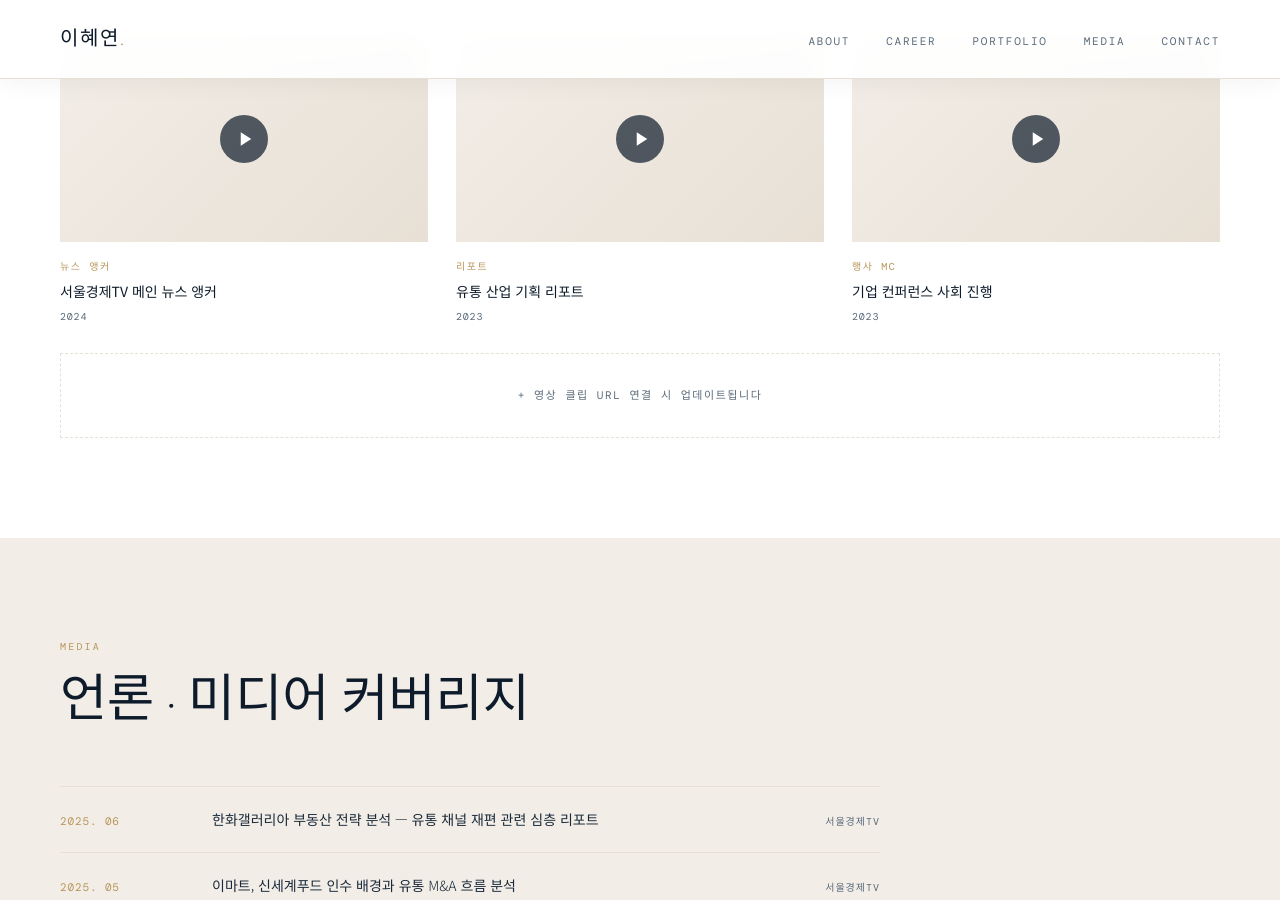
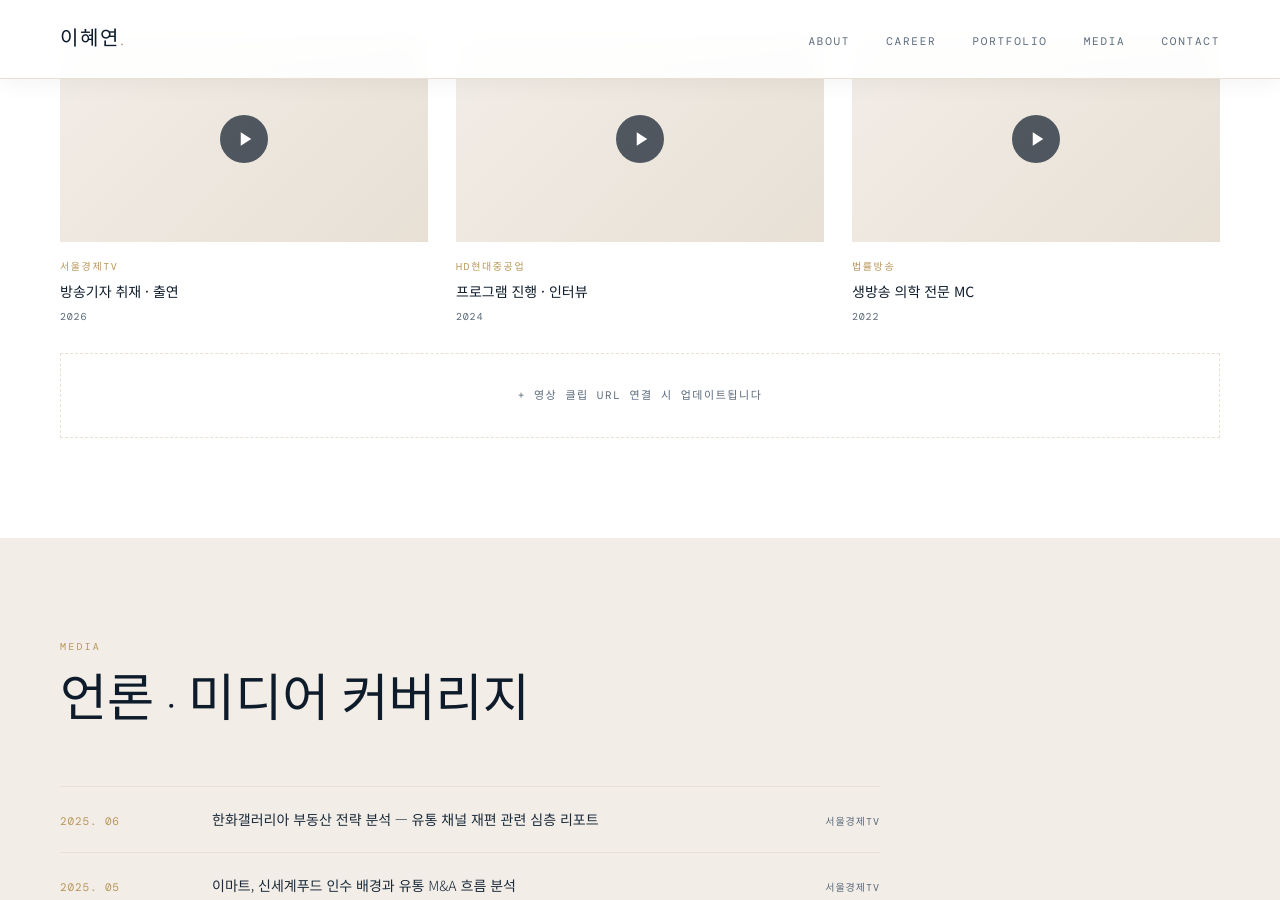
Before and after one commit to annhylee/annhylee.github.io, a Jekyll site: the page built from index.md, in a window 1280 px wide and 900 px high, scrolled down 3034 px. Built offline with Jekyll 4.4.1, drawn with Linux system fonts in a browser that asks for light colours; some web fonts are replaced.

Commit message:
Update clips.yml

```diff
--- a/_data/clips.yml
+++ b/_data/clips.yml
@@ -4,20 +4,20 @@
 # ──────────────────────────────────────────────
 
 items:
-  - tag: 뉴스 앵커
-    title: 서울경제TV 메인 뉴스 앵커
+  - tag: 서울경제TV
+    title: 방송기자 취재 · 출연
+    year: "2026"
+    url: "https://youtu.be/ez8xeIJZSAY?si=jOzD5HB_GTLuLtg-"
+
+  - tag: HD현대중공업
+    title: 프로그램 진행 · 인터뷰
     year: "2024"
-    url: ""
+    url: "https://youtu.be/sih2WJQHAcc?si=5mfFsb8lrXzpfd-o&t=10"
 
-  - tag: 리포트
-    title: 유통 산업 기획 리포트
-    year: "2023"
-    url: ""
-
-  - tag: 행사 MC
-    title: 기업 컨퍼런스 사회 진행
-    year: "2023"
-    url: ""
+  - tag: 법률방송
+    title: 생방송 의학 전문 MC
+    year: "2022"
+    url: "https://www.youtube.com/live/kYGFxUVlHr4?si=QKk13HRSverAAZ-k&t=35"
 
 # 목록 아래 점선 안내 문구 — 빈 문자열("")로 바꾸면 숨겨집니다
 notice: "+ 영상 클립 URL 연결 시 업데이트됩니다"
```
